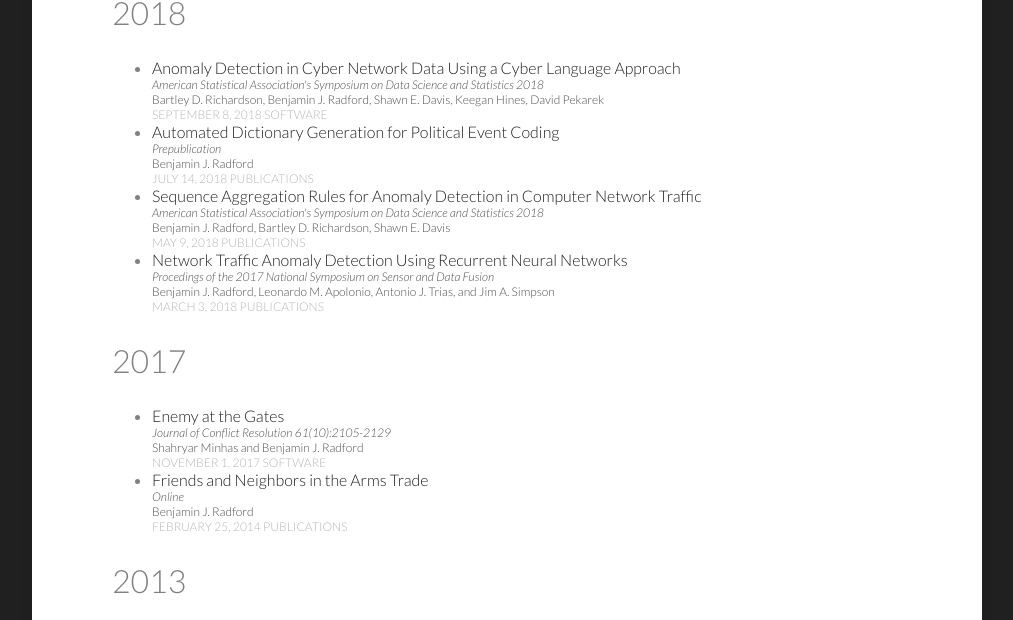
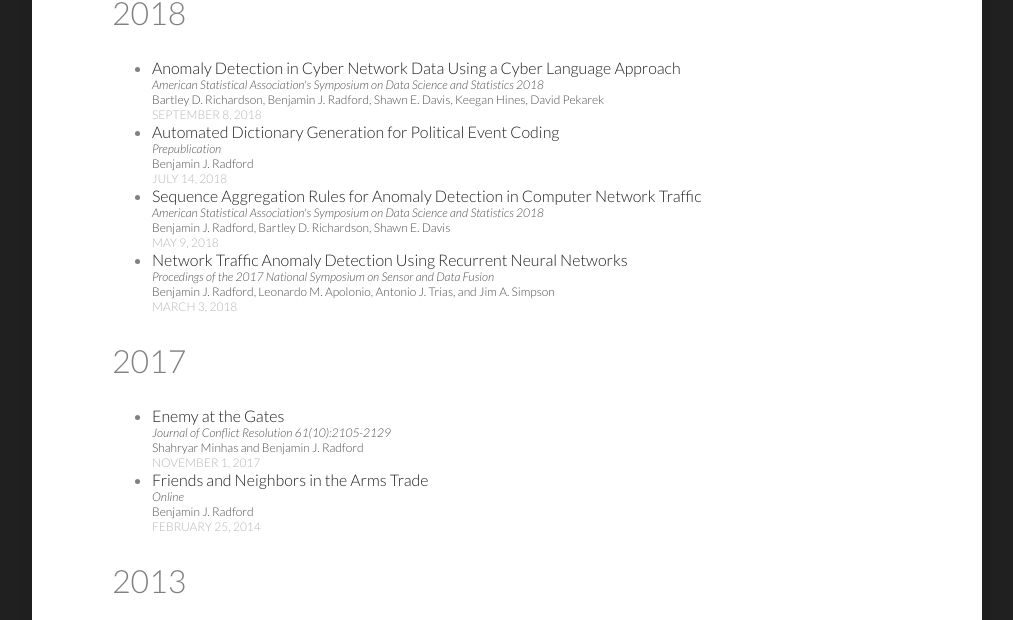
Before and after one commit to benradford/benradford.github.io, a Jekyll site: the page built from publications/index.html, in a window 1280 px wide. Shown: the part 393-1013 px from the top of the page, without its empty margins (133-1146 px from the left). Built offline with Jekyll 4.4.1, drawn with Linux system fonts in a browser that asks for light colours.

Commit message:
fix to publications list

```diff
--- a/publications/index.html
+++ b/publications/index.html
@@ -28,7 +28,6 @@ title: Publications
                 {{ post.author }} <br>
                 <div class="post-date">
                     {{ post.date | date: "%B %-d, %Y" }}
-                    {{ next_categories}}
                 </div>
         </li>
 
```
